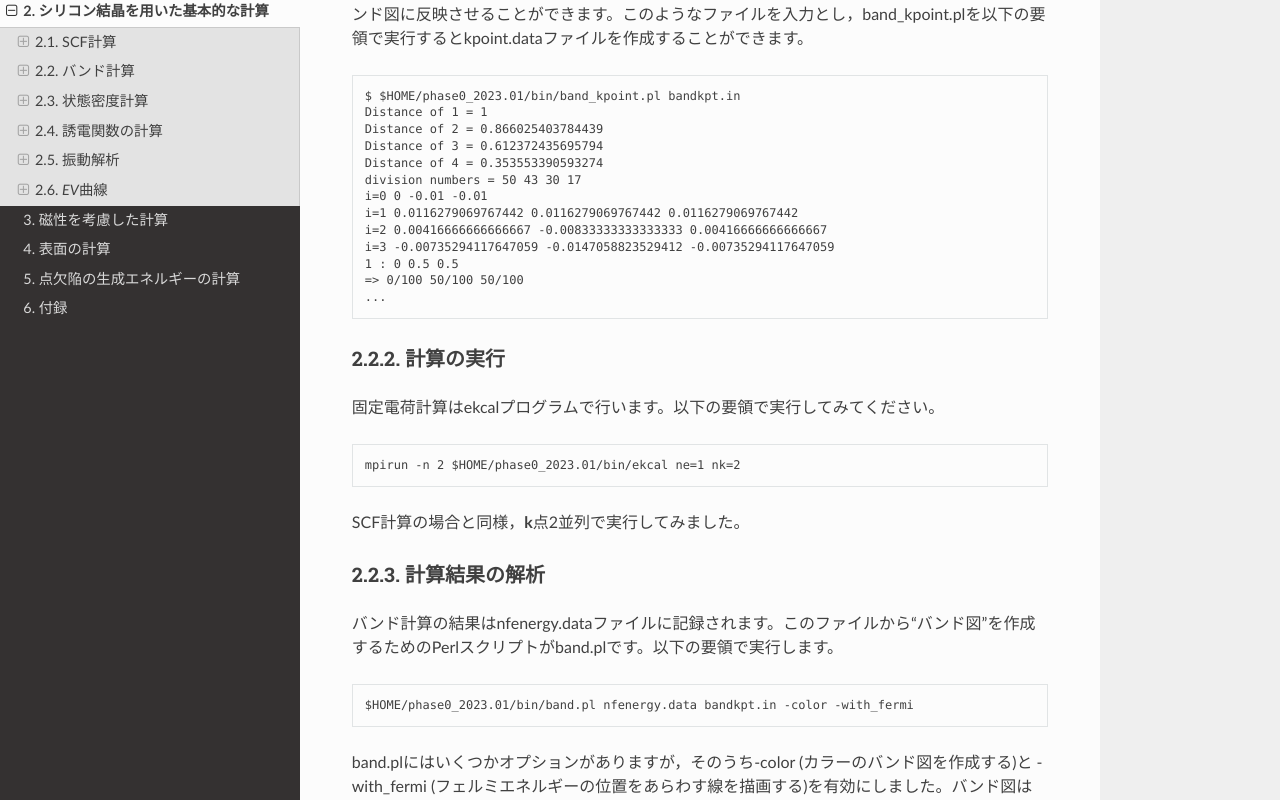
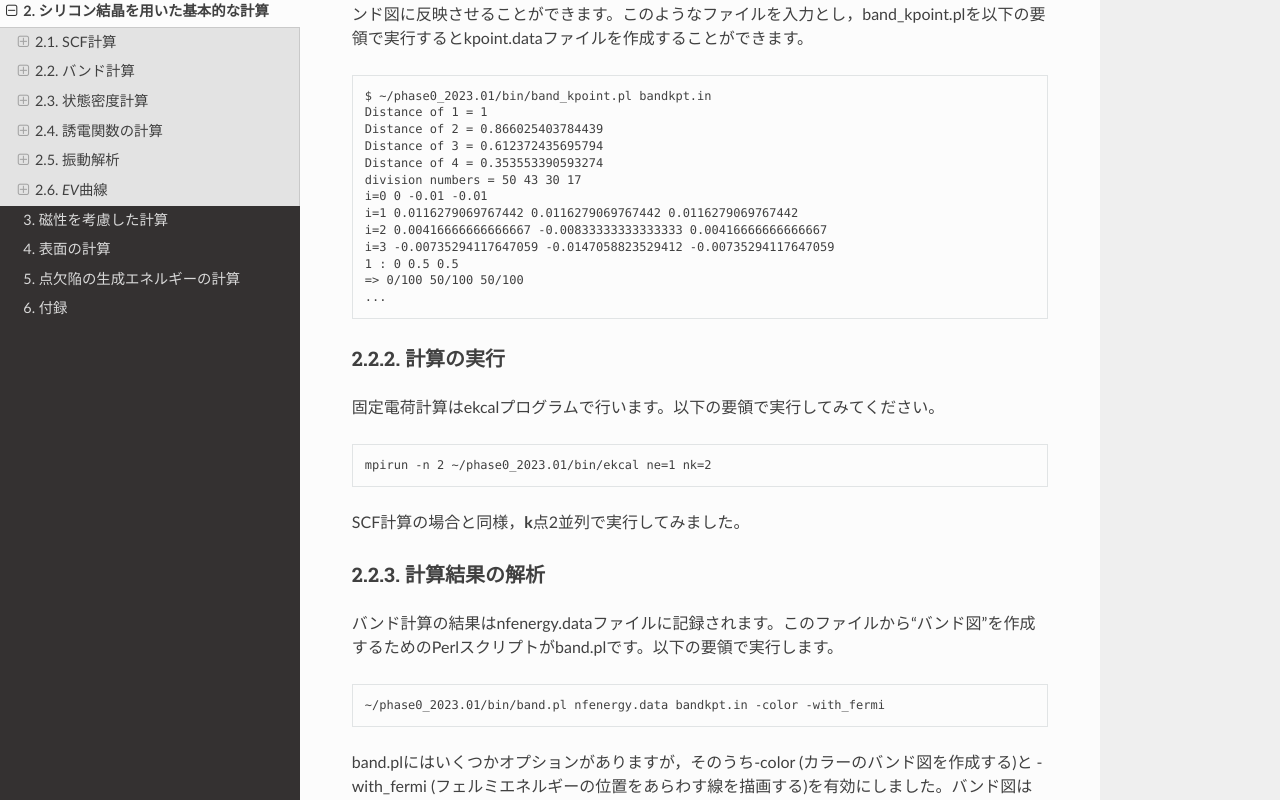
Before and after one commit to Materials-Science-Software-Consortium/phase0_tutorial_wsl, a Sphinx documentation site: the page built from source/si.rst, in a window 1280 px wide and 1400 px high, scrolled down 5726 px. Shown: the part 171-971 px from the top of the window. Built offline with Sphinx 7.4.7 and the Read the Docs theme 2.0.0, drawn with Linux system fonts in a browser that asks for light colours; some of the changed text lies outside the part shown.

Commit message:
実行例の$HOMEをチルダに変更

```diff
--- a/source/defect.rst
+++ b/source/defect.rst
@@ -65,7 +65,7 @@ Self-interstitialの生成エネルギー
 
 .. parsed-literal::
 
-  mpirun -n 2 $HOME/|PHASE020XX.yy|/bin/phase
+  mpirun -n 2 ~/|PHASE020XX.yy|/bin/phase
 
 .. _結果の解析-4:
 
--- a/source/mag.rst
+++ b/source/mag.rst
@@ -65,7 +65,7 @@ SCF計算の入力の内容は下記の通り(前章と同じ部分は一部省
 
 .. parsed-literal::
 
-  mpirun -n 2 $HOME/|PHASE020XX.yy|/bin/phase ne=1 nk=2
+  mpirun -n 2 ~/|PHASE020XX.yy|/bin/phase ne=1 nk=2
 
 以下の要因から，原子数自体は鉄結晶よりも多いシリコン結晶の計算より有意に時間のかかる計算となります。
 
--- a/source/si.rst
+++ b/source/si.rst
@@ -95,7 +95,7 @@ cube形式で出力するので拡張子をcubeに変更しておいた方が便
 
 .. parsed-literal::
 
-   mpirun -n 2 $HOME/|PHASE020XX.yy|/bin/phase ne=1 nk=2
+   mpirun -n 2 ~/|PHASE020XX.yy|/bin/phase ne=1 nk=2
 
 この例では\ **k**\ 点2並列で計算を実行しました。お使いのコンピューターのCPUに搭載されたコアの数に応じて並列数を決めるようにしてください。
 
@@ -234,7 +234,7 @@ kpoint.dataファイルにバンド構造を計算したい対称線上の\ **k*
 
 .. parsed-literal::
 
-  $ $HOME/|PHASE020XX.yy|/bin/band_kpoint.pl bandkpt.in
+  $ ~/|PHASE020XX.yy|/bin/band_kpoint.pl bandkpt.in
   Distance of 1 = 1
   Distance of 2 = 0.866025403784439
   Distance of 3 = 0.612372435695794
@@ -257,7 +257,7 @@ kpoint.dataファイルにバンド構造を計算したい対称線上の\ **k*
 
 .. parsed-literal::
 
-  mpirun -n 2 $HOME/|PHASE020XX.yy|/bin/ekcal ne=1 nk=2
+  mpirun -n 2 ~/|PHASE020XX.yy|/bin/ekcal ne=1 nk=2
 
 SCF計算の場合と同様，\ **k**\ 点2並列で実行してみました。
 
@@ -270,7 +270,7 @@ SCF計算の場合と同様，\ **k**\ 点2並列で実行してみました。
 
 .. parsed-literal::
 
-  $HOME/|PHASE020XX.yy|/bin/band.pl nfenergy.data bandkpt.in -color -with_fermi
+  ~/|PHASE020XX.yy|/bin/band.pl nfenergy.data bandkpt.in -color -with_fermi
 
 band.plにはいくつかオプションがありますが，そのうち-color (カラーのバンド図を作成する)と -with_fermi (フェルミエネルギーの位置をあらわす線を描画する)を有効にしました。バンド図はband_structure.epsというEPS形式の画像ファイルとして得られます。これを表示するにはevinceコマンドを利用します。
 
@@ -332,7 +332,7 @@ nfinp.dataファイル
 
 .. parsed-literal::
 
-   mpirun -n 2 $HOME/|PHASE020XX.yy|/bin/ekcal ne=1 nk=2
+   mpirun -n 2 ~/|PHASE020XX.yy|/bin/ekcal ne=1 nk=2
 
 SCF計算の場合と同様，\ **k**\ 点2並列で実行してみました。
 
@@ -364,7 +364,7 @@ dos.dataファイルから“状態密度図”を作成するPerlスクリプ
 
 .. parsed-literal::
 
-  $HOME/|PHASE020XX.yy|/bin/dos.pl dos.data -color -with_fermi
+  ~/|PHASE020XX.yy|/bin/dos.pl dos.data -color -with_fermi
 
 dos.plにはいくつかオプションがありますが，そのうち-color (カラーのバンド図を作成する)と -with_fermi (フェルミエネルギーの位置をあらわす線を描画する)を有効にしました。状態密度図はdensity_of_states.epsというEPS形式の画像ファイルとして得られます。これを表示するにはevinceコマンドを利用します。
 
@@ -431,7 +431,7 @@ nfinp.dataファイル
 
 .. parsed-literal::
 
-   mpirun -n 2 $HOME/|PHASE020XX.yy|/bin/epsmain ne=1 nk=2
+   mpirun -n 2 ~/|PHASE020XX.yy|/bin/epsmain ne=1 nk=2
 
 
 .. _計算結果の解析-3:
@@ -517,7 +517,7 @@ nfinp.dataファイル
 
 .. parsed-literal::
 
-   mpirun -n 2 $HOME/|PHASE020XX.yy|/bin/phase ne=1 nk=2
+   mpirun -n 2 ~/|PHASE020XX.yy|/bin/phase ne=1 nk=2
 
 \ :ref:`si2_scf_section` と違い，対称性に応じて原子を変位させながら原子間力の計算を行うので複数回のSCF計算を行います。この例では2回のSCF計算が実行されます。原子を変位させると対称性がそこなわれるためSCF計算1回あたりの計算時間も長くなる傾向になります。
 
@@ -557,7 +557,7 @@ mode.dataファイルから振動モード図を作成するPerlスクリプト
 
 .. parsed-literal::
 
-  $HOME/|PHASE020XX.yy|/bin/freq.pl mode.data
+  ~/|PHASE020XX.yy|/bin/freq.pl mode.data
 
 結果得られる振動モード図は :numref:`si_freq` のようなものです。対称性に応じてモードを分類し，その振動数を表示します。
 
--- a/source/sup.rst
+++ b/source/sup.rst
@@ -39,7 +39,7 @@ PHASE/0による計算を実行するには，以下のファイルが必要で
 
 .. parsed-literal::
 
-   mpirun -n NP $HOME/|PHASE020XX.yy|/bin/phase ne=NE nk=NK
+   mpirun -n NP ~/|PHASE020XX.yy|/bin/phase ne=NE nk=NK
 
 NPにはプロセス数（コア数），NEにはバンド並列数，NKにはk点並列数を指定します。NPはお使いの環境に合わせて入力し，NP = NE × NKとなるようバンド，k点の並列数を指定します。また，最後に&と入力して実行するとバックグラウンドで計算を実行することができます。
 
```
Also changed, not shown: source/surf.rst (+6 -6 lines).
